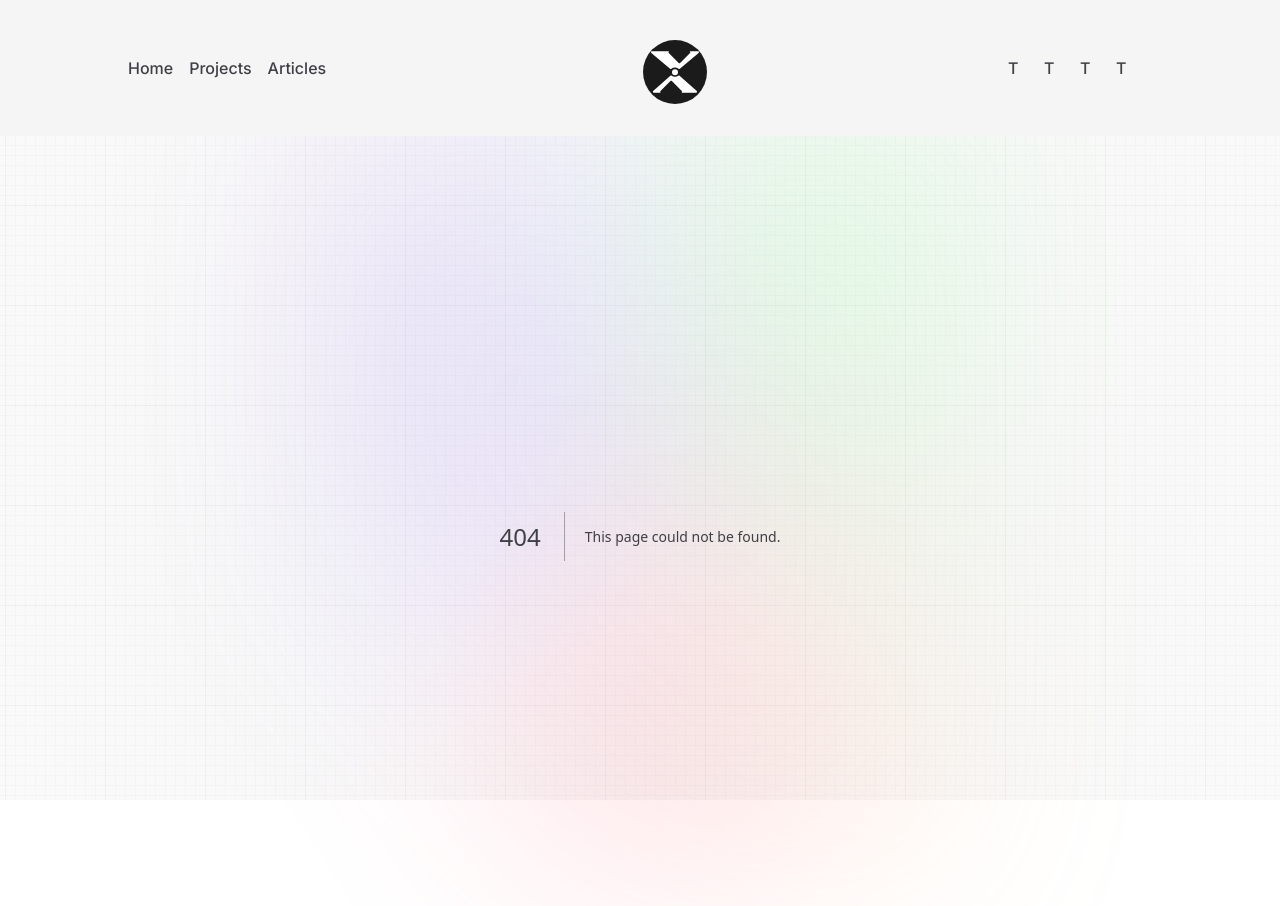
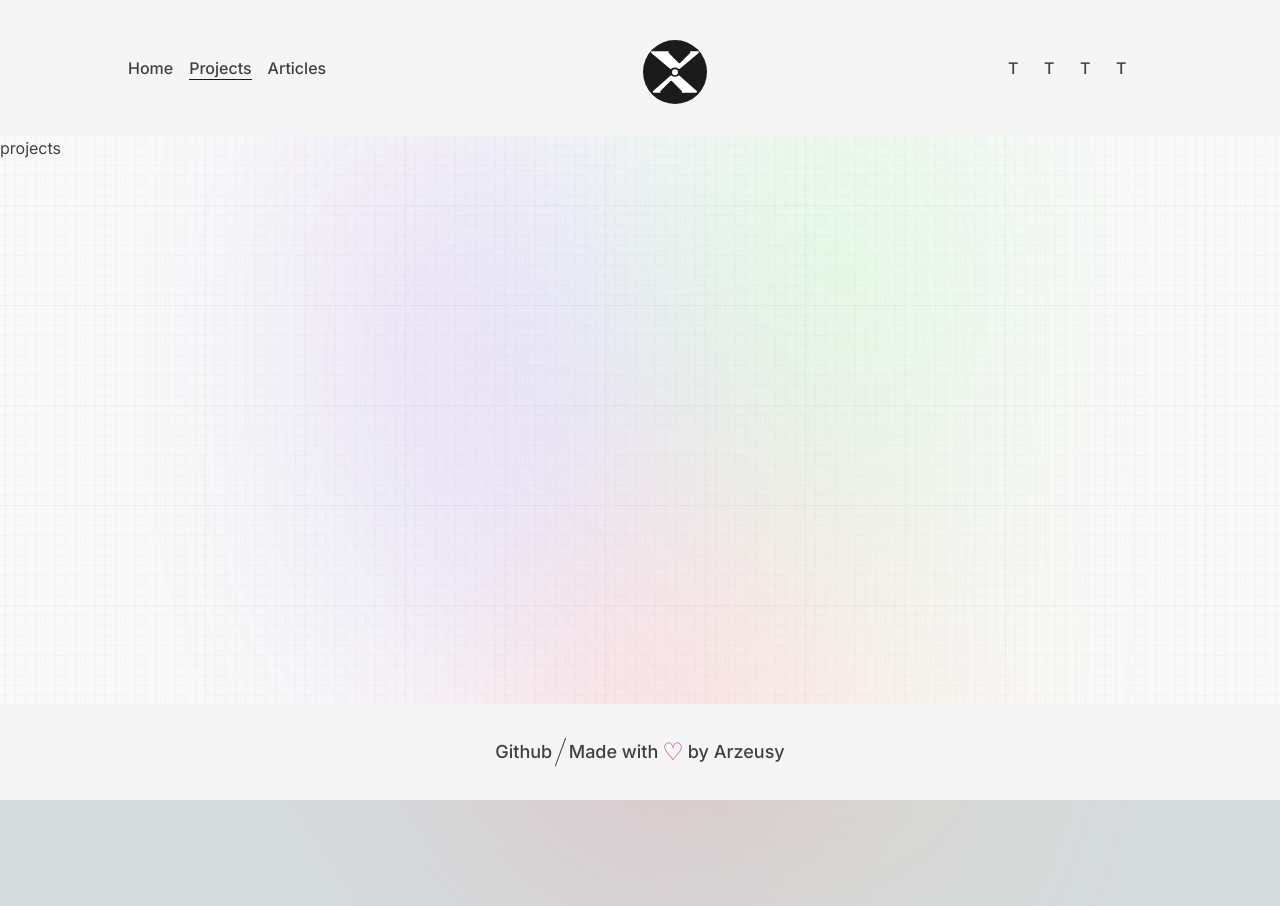
Before and after one commit to Arzeusy/trueKingdomLanding, a Next.js app: page /projects in a window 1280 px wide. Before the commit this address had no page. Shown: the top 906 px of the page. After the commit the page ends 800 px from the top, so only its background shows below. Built offline with nearby package versions, Linux system fonts and the light colour scheme.

Commit message:
formacion principal del home finalizado, faltan los links, inicio de pagina de proyectos (#1)
Co-authored-by: Arzeusy <jkob1994@gmai.com>

```diff
--- a/src/app/layout.tsx
+++ b/src/app/layout.tsx
@@ -1,6 +1,7 @@
 import './globals.css'
 import { Inter } from 'next/font/google'
 import NavBar from "../components/NavBar"
+import Footer from "../components/footer"
 const inter = Inter({ subsets: ['latin'] })
 
 export const metadata = {
@@ -28,6 +29,7 @@ export default function RootLayout({
         <main className="w-full min-h-screen text-zinc-700">
           <NavBar></NavBar>
           {children}
+          <Footer/>
         </main>
 
       </body>
--- a/src/app/page.tsx
+++ b/src/app/page.tsx
@@ -10,7 +10,7 @@ export default function Home() {
   return (
     <div className="flex  text-dark w-full min-h-full h-full  ">
       <div className='pt-0'>
-        <div className='flex items-center justify-center w-full'>
+        <div className='flex items-center justify-center w-full '>
           <div className='w-3/5 flex flex-col items-center self-center'>
               <AnimatedText
                 text="Discover innovative learning with cultural immersion and flexible access"
--- /dev/null
+++ b/src/app/projects/page.tsx
@@ -0,0 +1,12 @@
+import React from "react";
+
+const Projects = () => {
+    return(
+        <div>
+            projects
+        </div>
+    )
+
+};
+
+export default Projects;
--- a/src/components/NavBar.tsx
+++ b/src/components/NavBar.tsx
@@ -11,7 +11,7 @@ const NavBar = () => {
         <header className=" bg-light w-full px-32 py-8 font-medium flex items-center justify-between">
             <nav>
                 <CustomLink href="/" title="Home" className="mr-4" />
-                <CustomLink href="/Projects" title="Projects" className="mr-4" />
+                <CustomLink href="/projects" title="Projects" className="mr-4" />
                 <CustomLink href="/Articles" title="Articles" className="mr-4" />
             </nav>
             <Logo></Logo>
--- a/src/components/customLink.tsx
+++ b/src/components/customLink.tsx
@@ -8,12 +8,13 @@ interface IcustomLink {
     href: string,
     title: string,
     className?: string;
+    target?: string;
 };
 
-export default function CustomLink({ title, href, className = "" }: IcustomLink) {
+export default function CustomLink({ title, href, target="_self", className = "" }: IcustomLink) {
     const router = usePathname();
     return (
-        <Link href={href} className={`${className} relative group`}>
+        <Link href={href} className={`${className} relative group`} target={`${target}`}>
             {title}
             <span
                 className={`
--- /dev/null
+++ b/src/components/footer.tsx
@@ -0,0 +1,26 @@
+import Link from "next/link";
+import React from "react";
+import CustomLink from "./customLink";
+
+const Footer =() =>{
+    return (
+        <footer className="w-full bg-light  font-medium text-lg fixed bottom-0 ">
+            <div className="py-8 px-3 flex items-center justify-center ">
+                <div>
+                    <Link href="https://github.com/Arzeusy/alejandria" target="_blanck">Github</Link>
+                </div>
+                <div className="mx-2 h-[30px] w-[0.5px] rotate-[20deg] transform bg-neutral-700"></div>
+                <div className="flex items-center">
+                    {/* <span>&nbsp; &nbsp; </span> */}
+                    <span>Made with</span>
+                    <span className="text-primary text-2xl px-1"> &#9825;</span>
+                    by&nbsp;
+                    <CustomLink href="https://twitter.com/arzeus_y" title="Arzeusy" target="_blank" />
+                </div>
+            </div>
+        </footer>
+    );
+};
+
+
+export default Footer;
```
